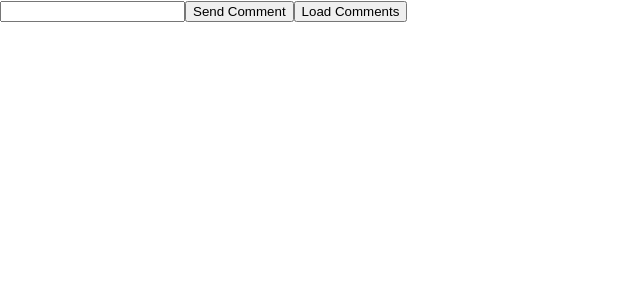
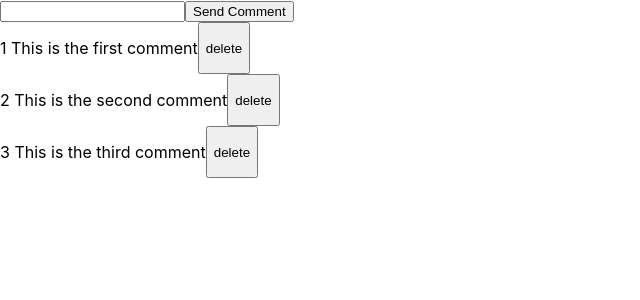
Before and after one commit to grodrigues-dev/nextjs-studies, a Next.js app: page /comments in a window 1280 px wide. Shown: the top 300 px of the page, without its empty margins (0-640 px from the left). Built offline with nearby package versions, Linux system fonts and the light colour scheme.

Commit message:
api delete request

```diff
--- /dev/null
+++ b/pages/api/comments/[commentId].js
@@ -0,0 +1,14 @@
+import { comments } from '../../../data/comments'
+
+export default function handler(req, res) {
+    const { commentId } = req.query
+    const comment = comments.find(x => x.id == commentId)
+
+    if (req.method === 'GET') {
+        res.status(200).json(comment)
+    } else if (req.method === 'DELETE') {
+        const index = comments.findIndex(x => x.id == commentId)
+        comments.splice(index, 1)
+        res.status(200).json(comment)
+    }
+}
--- a/pages/comments/index.js
+++ b/pages/comments/index.js
@@ -1,4 +1,4 @@
-import { useState } from "react"
+import { useEffect, useState } from "react"
 
 function CommentsPage() {
 
@@ -24,19 +24,31 @@ function CommentsPage() {
             ...comments,
             data
         ])
+    }
 
+    const deleteComent = async (id) => {
+        const response = await fetch(`api/comments/${id}`, {
+            method: 'DELETE'
+        })
+        const data = response.json()
+        console.log(data);
+        loadComments()
     }
+
+    useEffect(()=> {
+        loadComments()
+    }, [])
 
     return (
         <>
             <input type='text' value={comment} onChange={(e) => setComment(e.target.value)}></input>
             <button onClick={submitComment}>Send Comment</button>
-            <button onClick={loadComments}>Load Comments</button>
             {
                 comments.map(comment => {
                     return (
-                        <div key={comment.id}>
+                        <div key={comment.id} style={{display: "flex"}}>
                             <p>{comment.id} {comment.text}</p>
+                            <button onClick={()=> deleteComent(comment.id)}>delete</button>
                         </div>
                     )
                 })
```
